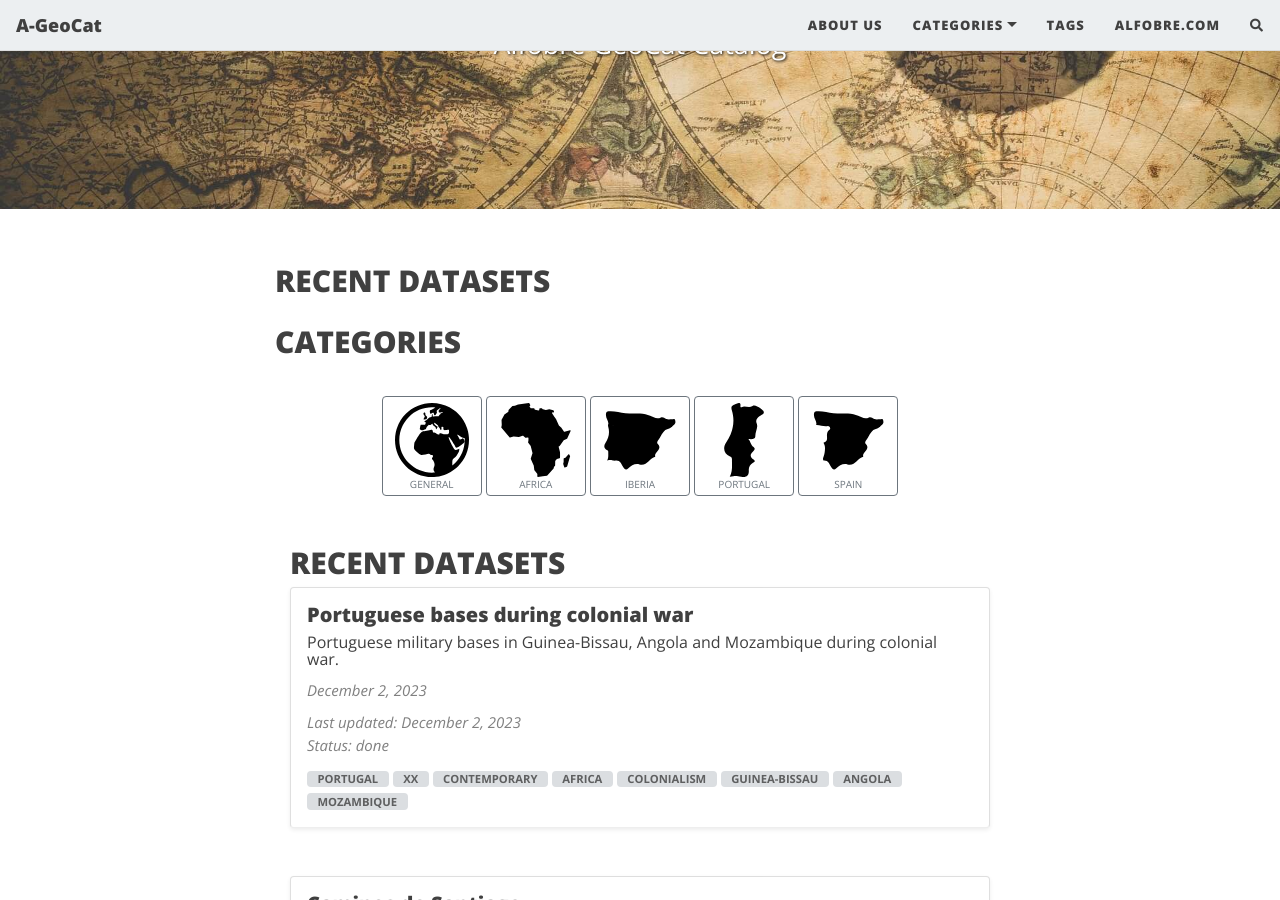
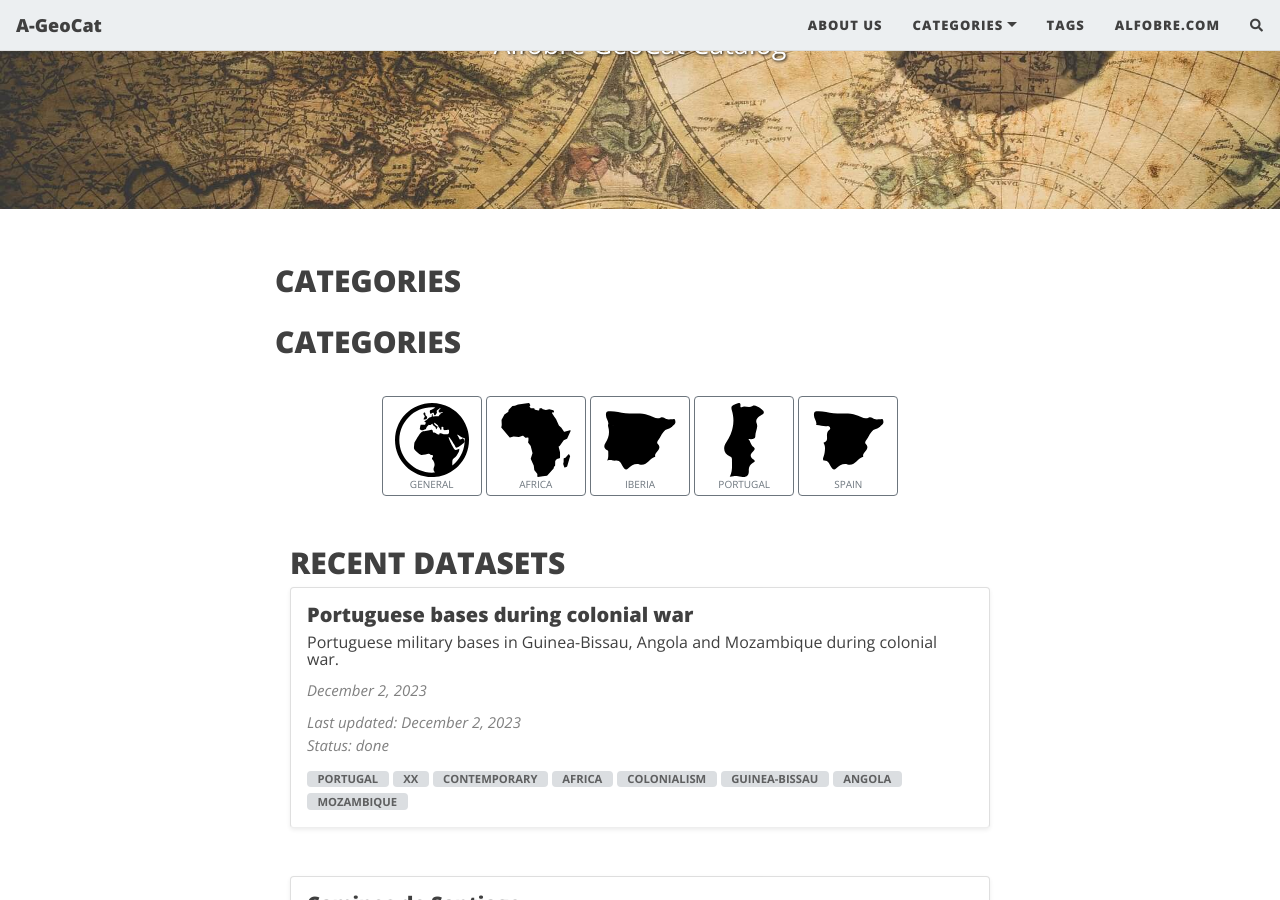
Before and after one commit to projetoalfobre/a-geocat, a Jekyll site: the page built from index.html, in a window 1280 px wide and 900 px high, scrolled down 336 px. Built offline with Jekyll 4.4.1, drawn with Linux system fonts in a browser that asks for light colours; nearby versions of some CDN libraries; the list of posts is cut into pages by our own code; comment, search, counter and statistics services are not loaded.

Commit message:
Update home.html

```diff
--- a/_layouts/home.html
+++ b/_layouts/home.html
@@ -3,7 +3,7 @@ layout: page
 title: Alfobre GeoData Catalog
 subtitle: Alfobre GeoData Catalog
 ---
-<h2>RECENT DATASETS</h2>
+<h2>CATEGORIES</h2>
 {% include home_cat.html %}
 
 <h2>RECENT DATASETS</h2>
```
